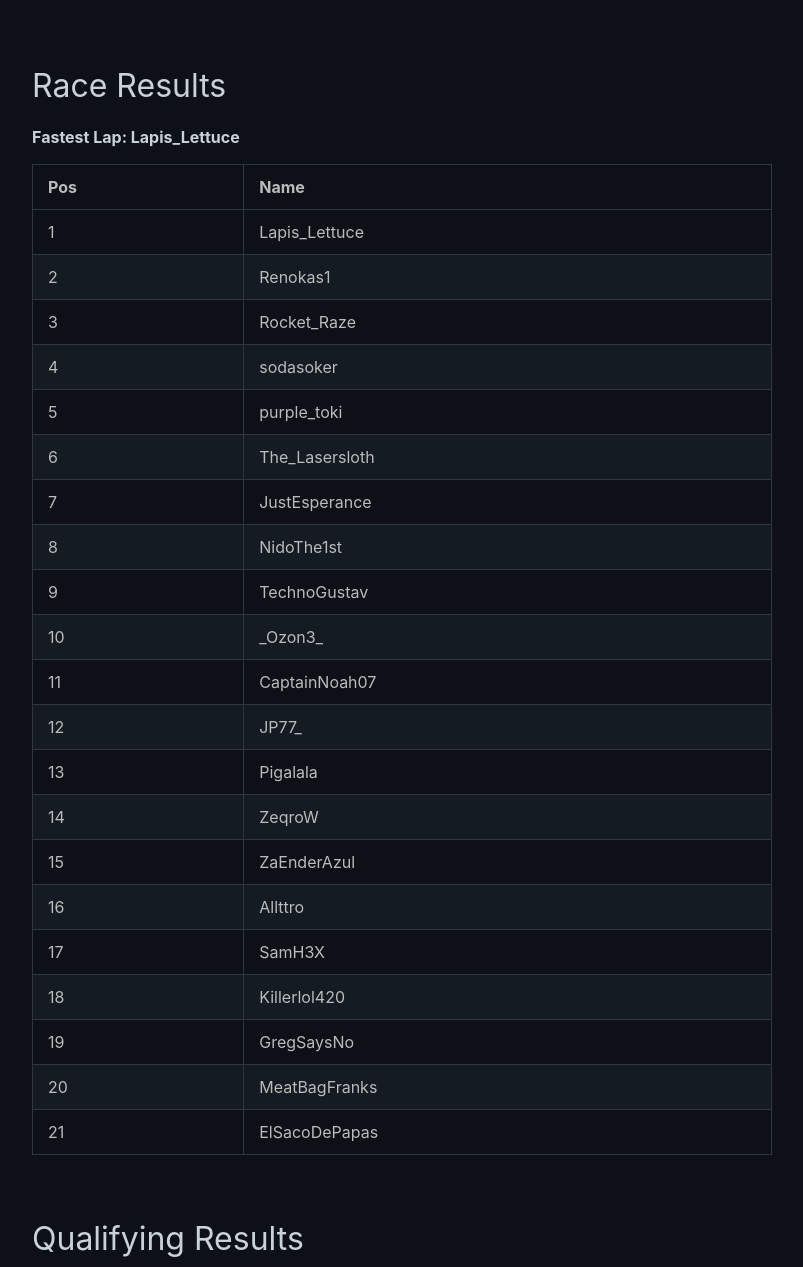
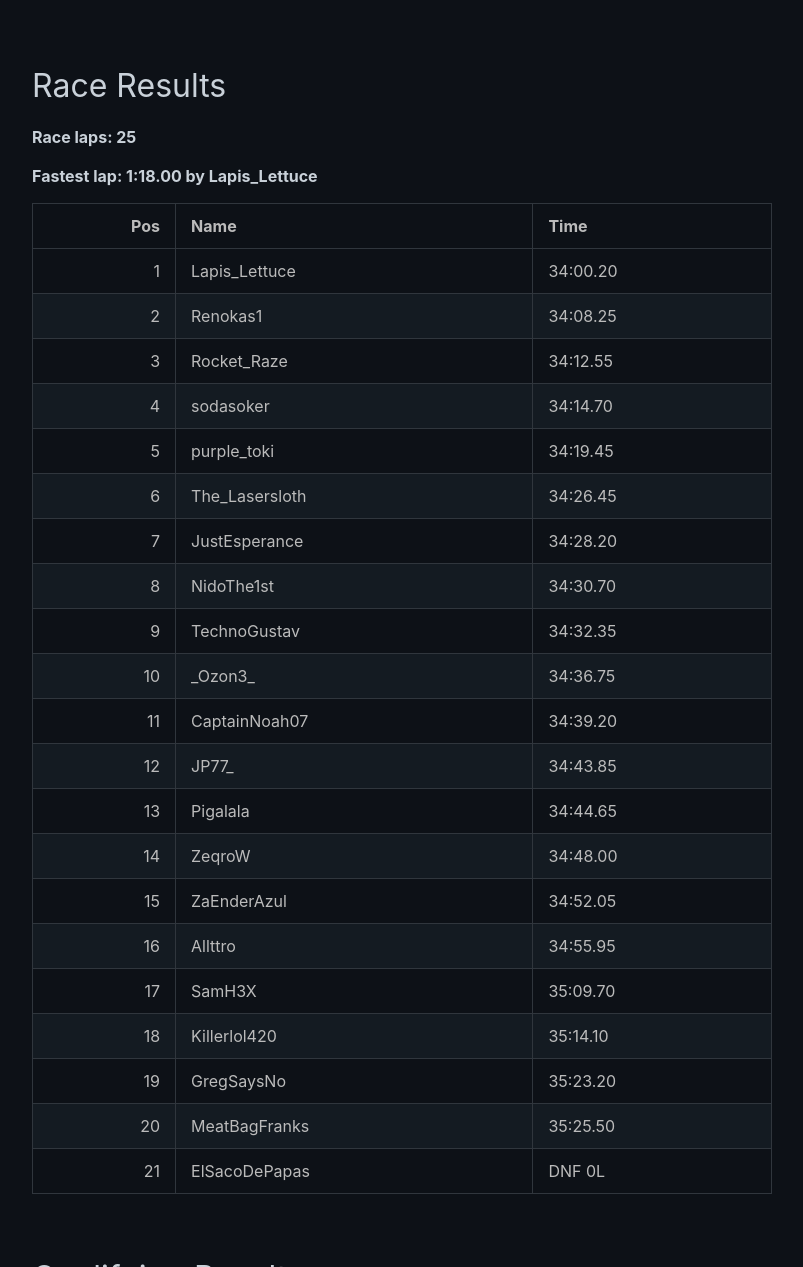
Before and after one commit to FormulaCraftOne/formulacraftone.github.io, a Jekyll site: the page built from _posts/2023-03-05-bhr.md, in a window 1280 px wide and 1400 px high, scrolled down 392 px, cut to the strip 133-1400 px from the top of the window. Shown: the whole strip, without its empty margins (238-1041 px from the left). Built offline with Jekyll 4.4.1, drawn with Linux system fonts in a browser that asks for light colours; comment, search, counter and statistics services are not loaded; some of the changed text lies outside the part shown.

Commit message:
Update 2023-03-05-bhr.md

```diff
--- a/_posts/2023-03-05-bhr.md
+++ b/_posts/2023-03-05-bhr.md
@@ -11,60 +11,62 @@ categories: race
 
 ## Race Results
 
-**Fastest Lap: Lapis_Lettuce**
+**Race laps: 25**
 
-| Pos | Name |
-|-----|------|
-|  1 | Lapis_Lettuce |
-|  2 | Renokas1 |
-|  3 | Rocket_Raze |
-|  4 | sodasoker |
-|  5 | purple_toki |
-|  6 | The_Lasersloth |
-|  7 | JustEsperance |
-|  8 | NidoThe1st |
-|  9 | TechnoGustav |
-| 10 | \_Ozon3\_ |
-| 11 | CaptainNoah07 |
-| 12 | JP77_ |
-| 13 | Pigalala |
-| 14 | ZeqroW |
-| 15 | ZaEnderAzul |
-| 16 | Allttro |
-| 17 | SamH3X |
-| 18 | Killerlol420 |
-| 19 | GregSaysNo |
-| 20 | MeatBagFranks |
-| 21 | ElSacoDePapas |
+**Fastest lap: 1:18.00 by Lapis_Lettuce**
+
+|   Pos | Name           | Time     |
+|------:|:---------------|:---------|
+|     1 | Lapis_Lettuce  | 34:00.20 |
+|     2 | Renokas1       | 34:08.25 |
+|     3 | Rocket_Raze    | 34:12.55 |
+|     4 | sodasoker      | 34:14.70 |
+|     5 | purple_toki    | 34:19.45 |
+|     6 | The_Lasersloth | 34:26.45 |
+|     7 | JustEsperance  | 34:28.20 |
+|     8 | NidoThe1st     | 34:30.70 |
+|     9 | TechnoGustav   | 34:32.35 |
+|    10 | \_Ozon3\_      | 34:36.75 |
+|    11 | CaptainNoah07  | 34:39.20 |
+|    12 | JP77\_         | 34:43.85 |
+|    13 | Pigalala       | 34:44.65 |
+|    14 | ZeqroW         | 34:48.00 |
+|    15 | ZaEnderAzul    | 34:52.05 |
+|    16 | Allttro        | 34:55.95 |
+|    17 | SamH3X         | 35:09.70 |
+|    18 | Killerlol420   | 35:14.10 |
+|    19 | GregSaysNo     | 35:23.20 |
+|    20 | MeatBagFranks  | 35:25.50 |
+|    21 | ElSacoDePapas  | DNF   0L |
 
 ## Qualifying Results
 
-| Pos | Name |
-|-----|------|
-| 1 | Renokas1 |
-| 2 | Rocket_Raze |
-| 3 | sodasoker |
-| 4 | ElSacoDePapas |
-| 5 | CaptainNoah07 |
-| 6 | Lapis_Lettuce |
-| 7 | purple_toki |
-| 8 | ZeqroW |
-| 9 | The_Lasersloth |
-| 10 | TechnoGustav |
-| 11 | crispy_photo |
-| 12 | NidoThe1st |
-| 13 | Pigalala |
-| 14 | JustEsperance |
-| 15 | Bluleader64 |
-| 16 | \_Ozon3\_ |
-| 17 | MeatBagFranks |
-| 18 | Allttro |
-| 19 | EvilScientist |
-| 20 | StinkySoxx |
-| 21 | Killerlol420 |
-| 22 | GregSaysNo |
-| 23 | ZaEnderAzul |
-| 24 | JP77_ |
-| 25 | SamH3X |
-| 26 | sjonniegames |
-| 27 | sk1te |
+|   Pos | Name           | Time    |
+|------:|:---------------|:--------|
+|     1 | Renokas1       | 1:18.10 |
+|     2 | Rocket_Raze    | 1:18.30 |
+|     3 | sodasoker      | 1:18.35 |
+|     4 | ElSacoDePapas  | 1:18.40 |
+|     5 | CaptainNoah07  | 1:18.65 |
+|     6 | Lapis_Lettuce  | 1:18.70 |
+|     7 | purple_toki    | 1:18.70 |
+|     8 | ZeqroW         | 1:18.80 |
+|     9 | The_Lasersloth | 1:18.80 |
+|    10 | TechnoGustav   | 1:18.85 |
+|    11 | crispy_photo   | 1:18.85 |
+|    12 | NidoThe1st     | 1:18.95 |
+|    13 | Pigalala       | 1:19.00 |
+|    14 | JustEsperance  | 1:19.00 |
+|    15 | Bluleader64    | 1:19.00 |
+|    16 | \_Ozon3\_      | 1:19.00 |
+|    17 | MeatBagFranks  | 1:19.05 |
+|    18 | Allttro        | 1:19.05 |
+|    19 | EvilScientist  | 1:19.20 |
+|    20 | StinkySoxx     | 1:19.35 |
+|    21 | Killerlol420   | 1:19.50 |
+|    22 | GregSaysNo     | 1:19.60 |
+|    23 | ZaEnderAzul    | 1:19.60 |
+|    24 | JP77\_         | 1:19.65 |
+|    25 | SamH3X         | 1:19.85 |
+|    26 | sjonniegames   | 1:20.10 |
+|    27 | sk1te          | 1:20.60 |
```
